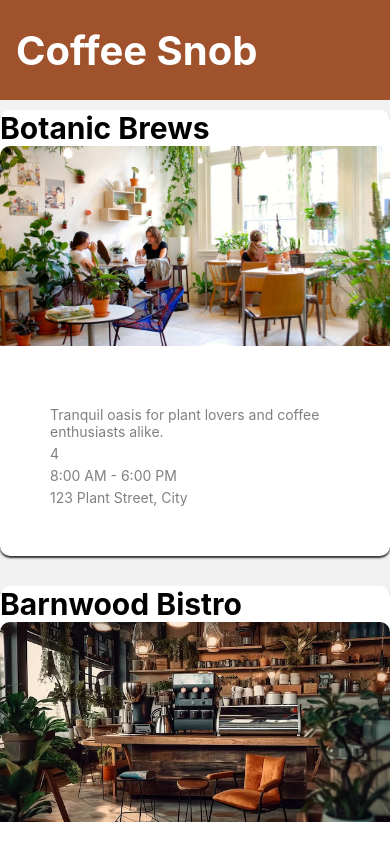
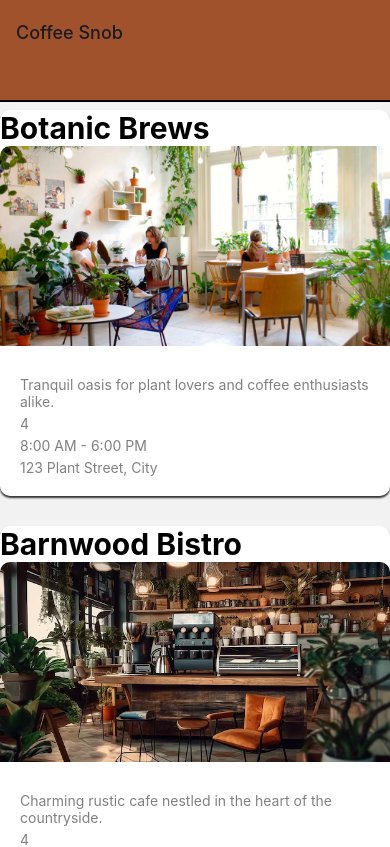
Before and after one commit to Timothy-itayi/Coffee-Snob, a React Native app in the folder coffee-snob-app/: screen / in a window 390 px wide. Shown: the top 847 px of the page. Built offline with nearby package versions, Linux system fonts and the light colour scheme.

Commit message:
add new scroll functionality

```diff
--- a/coffee-snob-app/App.js
+++ b/coffee-snob-app/App.js
@@ -1,9 +1,10 @@
+import 'react-native-gesture-handler';
+import React from 'react';
 
-import React from 'react';
-import { StyleSheet,  View } from 'react-native';
 import Home from './components/home';
+
 import { NavigationContainer } from '@react-navigation/native';
-import { createStackNavigator } from '@react-navigation/stack';
+import { createStackNavigator, HeaderTitle } from '@react-navigation/stack';
 
 
 const Stack = createStackNavigator();
@@ -16,8 +17,7 @@ export default function App() {
         name="Coffee Snob"
         component={Home}
         options={{
-          headerStyle: styles.header,
-          headerTitleStyle: styles.title,
+
           headerTransparent: true,
         }}
         />
@@ -27,22 +27,3 @@ export default function App() {
 
   );
 }
-
-const styles = StyleSheet.create({
-  header: {
-      backgroundColor:'#A0522D',
-      height: 100,
-
-
-      shadowColor: '#000',
-      shadowOffset: {wdith: 0 , height: 2},
-      shadowOpacity: 0.2,
-      elevation: 2,
-
-  },
-  title:{
-    color: '#FFF',
-    fontSize: 40,
-    fontWeight: 'bold'
-}
-});
--- /dev/null
+++ b/coffee-snob-app/AppStyles.js
@@ -0,0 +1,75 @@
+import { StyleSheet } from 'react-native';
+
+export default StyleSheet.create({
+    // Header styles
+    headerContainer: {
+        flex: 1,
+        backgroundColor: '#fff',
+    },
+    header: {
+        backgroundColor: '#A0522D',
+        height: 100,
+        shadowColor: '#000',
+        shadowOffset: { width: 0, height: 2 }, // Fixed typo in 'width'
+        elevation: 2,
+    },
+    headerTitle: {
+        color: '#FFF',
+        fontSize: 40,
+        fontWeight: 'bold'
+    },
+
+    // CafeCard.js Styles
+    card: {
+        backgroundColor: '#fff',
+        borderRadius: 10,
+        shadowColor: '#000',
+        shadowOffset: { width: 0, height: 2 },
+        shadowOpacity: 0.8,
+        shadowRadius: 2,
+        elevation: 5,
+        marginBottom: 15,
+    },
+    cardImage: {
+        width: '100%',
+        height: 200,
+        borderTopLeftRadius: 10,
+        borderTopRightRadius: 10,
+    },
+    cardInfo: {
+        padding: 20,
+    },
+    cardTitle: {
+        fontSize: 30,
+        fontWeight: 'bold',
+    },
+    cardDescription: {
+        marginTop: 10,
+        fontSize: 14,
+        color: 'gray',
+    },
+    cardRating: {
+        marginTop: 5,
+        fontSize: 14,
+        color: 'gray',
+    },
+    cardOpeningHours: {
+        marginTop: 5,
+        fontSize: 14,
+        color: 'gray',
+    },
+    cardLocation: {
+        marginTop: 5,
+        fontSize: 14,
+        color: 'gray',
+    },
+
+    // CafeList styles
+    cardContainer: {
+        marginBottom: 15,
+    },
+    listContent: {
+        paddingVertical: 10,
+        paddingBottom: 200,
+    },
+});
--- a/coffee-snob-app/components/CafeCard.js
+++ b/coffee-snob-app/components/CafeCard.js
@@ -1,70 +1,23 @@
 import React from 'react';
-import { View , Text , Image , StyleSheet} from 'react-native';
+import { View , Text , Image } from 'react-native';
+import styles from '../AppStyles';
 
 
 const CafeCard = ({ cafe }) => {
     return (
         <View style={styles.card}>
-            <Text style={styles.title}>{cafe.name}</Text>
-                <Image source={cafe.image} style={styles.image} />
-                <View style={styles.info}>
-                <Text style={styles.description}>{cafe.description}</Text>
-                <Text style={styles.rating}>{cafe.rating}</Text>
-                <Text style={styles.openingHours}>{cafe.openingHours}</Text>
-                <Text style={styles.location}>{cafe.location}</Text>
+            <Text style={styles.cardTitle}>{cafe.name}</Text>
+                <Image source={cafe.image} style={styles.cardImage} />
+                <View style={styles.cardInfo}>
+                <Text style={styles.cardDescription}>{cafe.description}</Text>
+                <Text style={styles.cardRating}>{cafe.rating}</Text>
+                <Text style={styles.cardOpeningHours}>{cafe.openingHours}</Text>
+                <Text style={styles.cardLocation}>{cafe.location}</Text>
             </View>
         </View>
     )
 }
 
-const styles= StyleSheet.create({
 
-    card: {
-
-        backgroundColor: '#fff',
-        borderRadius: 10,
-        shadowColor: '#000',
-        shadowOffset: {width: 0, height: 2},
-        shadowOpacity: 0.8,
-        shadowRadius: 2,
-        elevation: 5,
-        marginBottom: 15,
-    },
-    image: {
-        width: '100%',
-        height: 200,
-        borderTopLeftRadius: 10,
-        borderTopRightRadius: 10,
-    },
-    info: {
-        padding: 50,
-    },
-    title: {
-
-        position: 'relative',
-        fontSize: 30,
-        fontWeight: 'bold',
-    },
-    description: {
-        marginTop: 10,
-        fontSize: 14,
-        color: 'gray',
-    },
-    rating: {
-        marginTop: 5,
-        fontSize: 14,
-        color: 'gray',
-      },
-      openingHours: {
-        marginTop: 5,
-        fontSize: 14,
-        color: 'gray',
-      },
-      location: {
-        marginTop: 5,
-        fontSize: 14,
-        color: 'gray',
-      },
-});
 
 export default CafeCard;
--- /dev/null
+++ b/coffee-snob-app/components/HeaderTitle.js
@@ -0,0 +1,6 @@
+import React from 'react';
+import { Text } from 'react-native';
+
+export default function HeaderTitle({ style, children }) {
+  return <Text style={style}>{children}</Text>;
+}
--- a/coffee-snob-app/components/cafe.js
+++ b/coffee-snob-app/components/cafeList.js
@@ -1,12 +1,13 @@
 import React from 'react';
 import CafeCard from './CafeCard';
-import { FlatList, StyleSheet, View } from 'react-native';
-import cafe from '../data/CafeData'
+import { Animated , View } from 'react-native';
+import { cafe } from '../data/CafeData'
+import styles from '../AppStyles';
 
+const CafeList = ({ scrollY }) => {
 
-const CafeList = () => {
     return (
-      <FlatList
+      <Animated.FlatList
 
         data={cafe}
         keyExtractor={(item, index) => index.toString()}
@@ -16,17 +17,14 @@ const CafeList = () => {
           </View>
         )}
         contentContainerStyle={styles.listContent}
+        onscroll={Animated.event(
+          [{ nativeEvent: { contentOffset: { y: scrollY}}}],
+          { useNativeDriver: false }
+        )}
+        scrollEventThrottle={16}
       />
     );
   };
 
-  const styles = StyleSheet.create({
-    cardContainer: {
-      marginBottom: 15,
-    },
-    listContent: {
-      paddingVertical: 10,
-      paddingBottom: 200,
-    },
-  });
+
 export default CafeList;
--- a/coffee-snob-app/components/home.js
+++ b/coffee-snob-app/components/home.js
@@ -1,38 +1,25 @@
-import React from "react";
-import { View,  StyleSheet } from "react-native";
-import CafeList from './cafe';
+import React, { useRef } from 'react';
+import { Animated } from "react-native";
+import CafeList from './cafeList';
+import styles from '../AppStyles'
+import HeaderTitle from './HeaderTitle';
 
-export default function Home (){
-return (
-    <View style={styles.container}>
 
-         <View style={styles.header}>
+export default function Home() {
+    const scrollY = useRef(new Animated.Value(0)).current;
 
-    </View>
-    <CafeList/>
+    const headerHeight = scrollY.interpolate({
+      inputRange: [0, 50],
+      outputRange: [100, 0],
+      extrapolate: 'clamp',
+    });
 
-    </View>
-
-);
-
-};
-
-const styles = StyleSheet.create({
-    header: {
-        backgroundColor:'#A0522D',
-        height: 100,
-        alignItems: 'center',
-
-        shadowColor: '#000',
-        shadowOffset: {wdith: 0 , height: 2},
-        shadowOpacity: 0.2,
-        elevation: 2,
-        position: 'relative'
-    },
-
-    title:{
-        color: '#FFF',
-        fontSize: 40,
-        fontWeight: 'bold'
-    }
-});
+    return (
+        <>
+        <Animated.View style={[styles.header, { height: headerHeight }]}>
+          <HeaderTitle style={styles.headerTitle}></HeaderTitle>
+        </Animated.View>
+        <CafeList scrollY={scrollY} />
+      </>
+    );
+  }
--- a/coffee-snob-app/data/CafeData.js
+++ b/coffee-snob-app/data/CafeData.js
@@ -25,6 +25,3 @@ export const cafe = [
         location: '123 Plant Street, City',
     }
 ]
-
-
-export default cafe;
```
Also changed, not shown: coffee-snob-app/package.json (+4 -4 lines), 1 other file (tests, documents, lock files or other folders).
